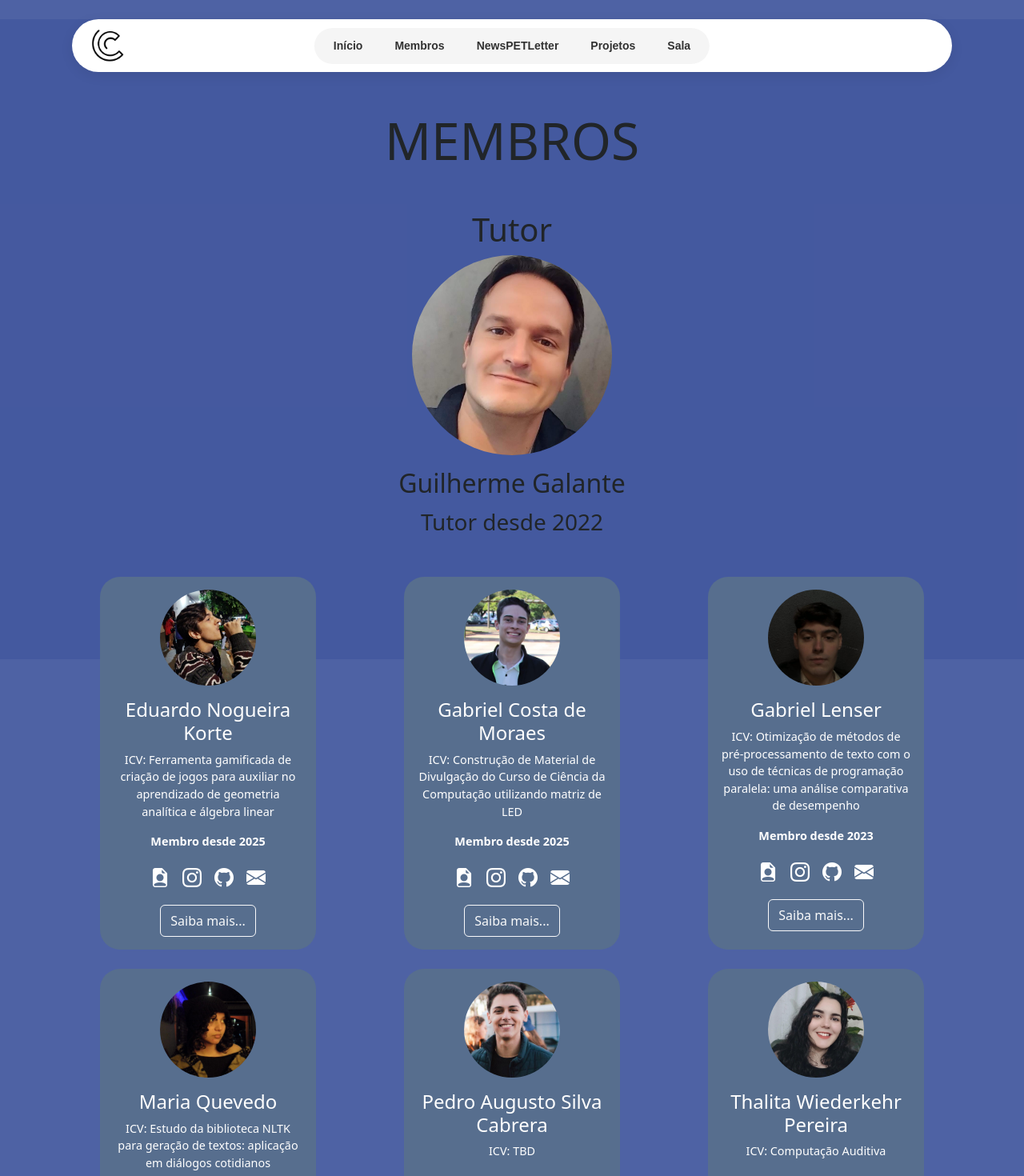
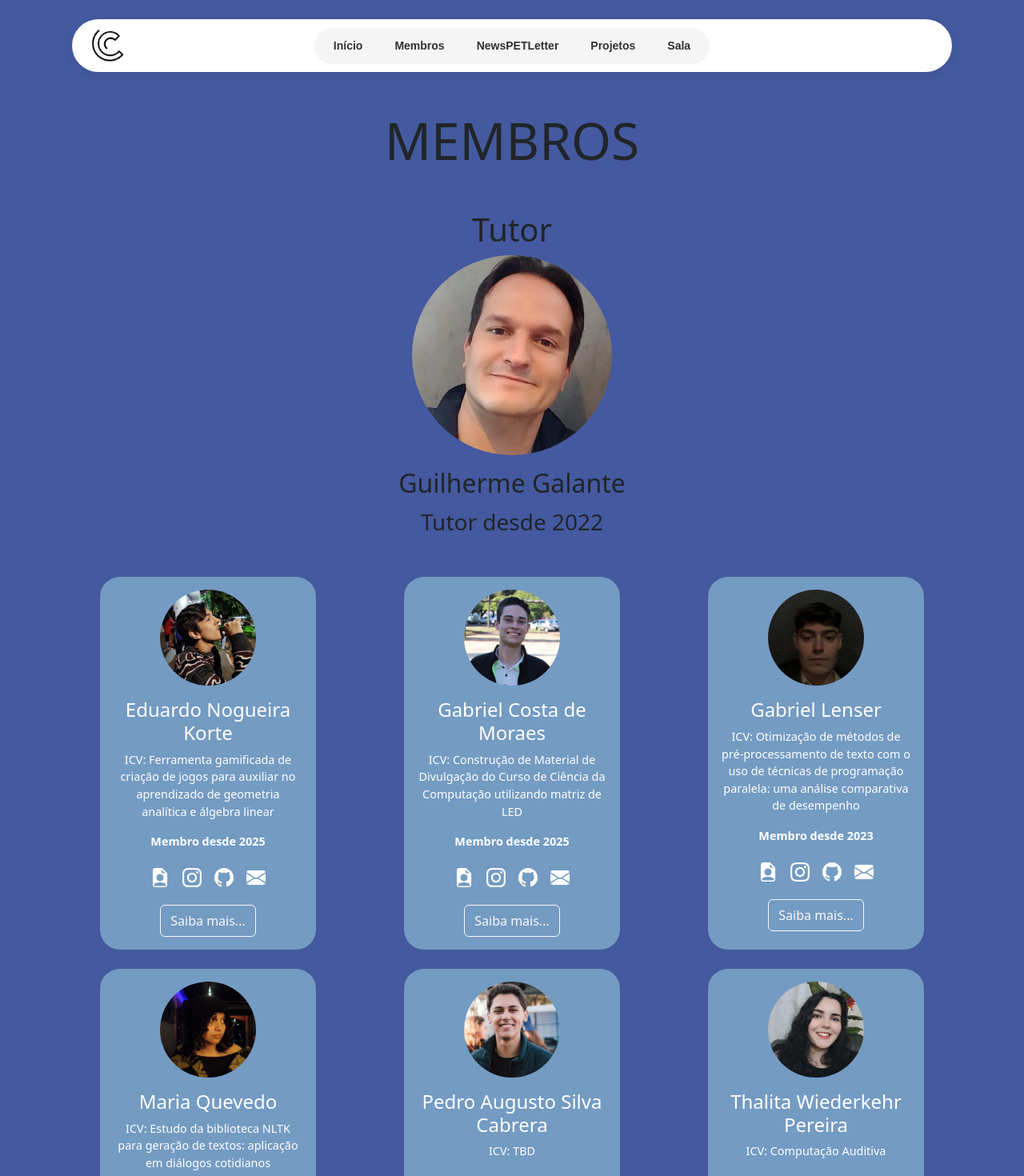
Before and after one commit to GabrielCM16/PET-Site, a React (Vite) app: page /membros in a window 1280 px wide. Shown: the top 1470 px of the page at 80% size. Built offline with nearby package versions, Linux system fonts and the light colour scheme.

Commit message:
Atualizacao membros e inicio

```diff
--- a/index.html
+++ b/index.html
@@ -8,7 +8,6 @@
   </head>
   <body>
     <div id="root"></div>
-
     <script type="module" src="/src/main.tsx"></script>
   </body>
 </html>
--- a/src/components/Inicio/Inicio.css
+++ b/src/components/Inicio/Inicio.css
@@ -1,7 +1,7 @@
 @import url('https://fonts.googleapis.com/css2?family=Bebas+Neue&family=Oswald:wght@200..700&family=Pixelify+Sans:wght@400..700&display=swap'); /*importando a fonte*/
 
 html, body {
-  background-color: #44599ff1 !important;
+  background-color: #44599f !important;
   color: white;
   height: 100%;
   font-family: "Pixelify Sans", sans-serif;
@@ -31,7 +31,7 @@ html, body {
 }
 
 .card-custom {
-  background-color: #44599ff1;
+  background-color: #749BC2 !important ;
   border-radius: 25px;
   height: 300px;
   width: 270px;
@@ -41,7 +41,7 @@ html, body {
 }
 
 .card-custom:hover {
-  background-color: #44599ff1;
+  background-color: #173969 !important;
 }
 
 .group-img {
--- a/src/components/membrosAtuais/membrosAtuais.css
+++ b/src/components/membrosAtuais/membrosAtuais.css
@@ -1,6 +1,7 @@
+@import url('https://fonts.googleapis.com/css2?family=Bebas+Neue&family=Oswald:wght@200..700&family=Pixelify+Sans:wght@400..700&display=swap'); /*importando a fonte*/
 
 .card-custom {
-  background-color: #576e8e;
+  background-color: #576e8e ;
   border-radius: 25px;
   width: 100%;
   max-width: 270px;
```
